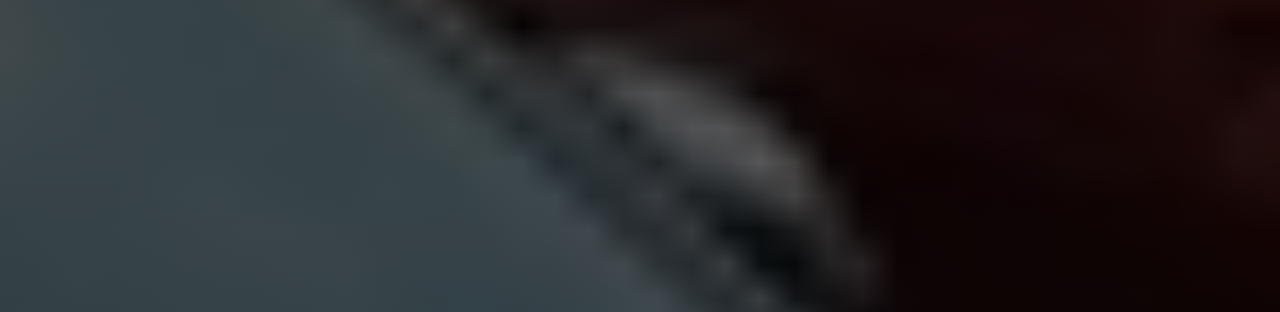
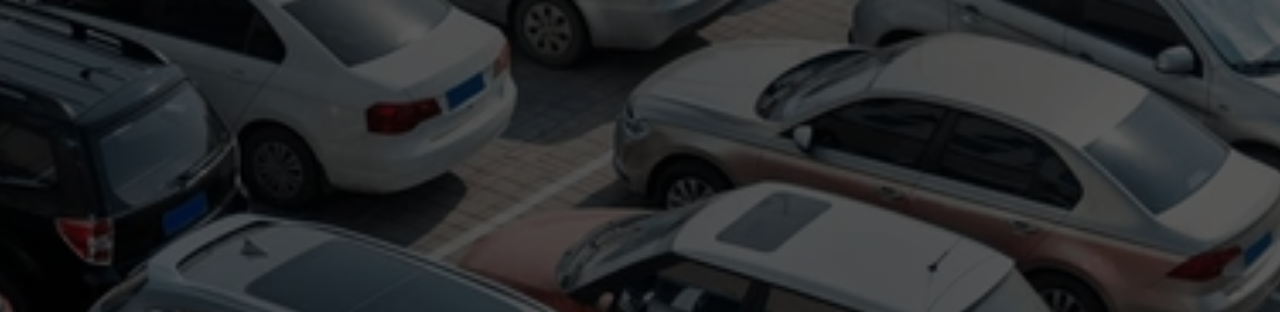
Before and after one commit to scorpionempiremotors/scorpion-empire-motors, a plain HTML site: page index.html in a window 1280 px wide. Shown: the top 312 px of the page. Drawn offline with Linux system fonts and the light colour scheme.

Commit message:
Fix background image size in hero section

```diff
--- a/index.html
+++ b/index.html
@@ -25,7 +25,7 @@
   min-height: 100vh;
   background:
     linear-gradient(rgba(0,0,0,0.65), rgba(0,0,0,0.65)),
-    url("hero-bg.jpg") center center / 1600% ;
+    url("hero-bg.jpg") center center / 160% ;
   display: flex;
   align-items: center;
   justify-content: center;
```
